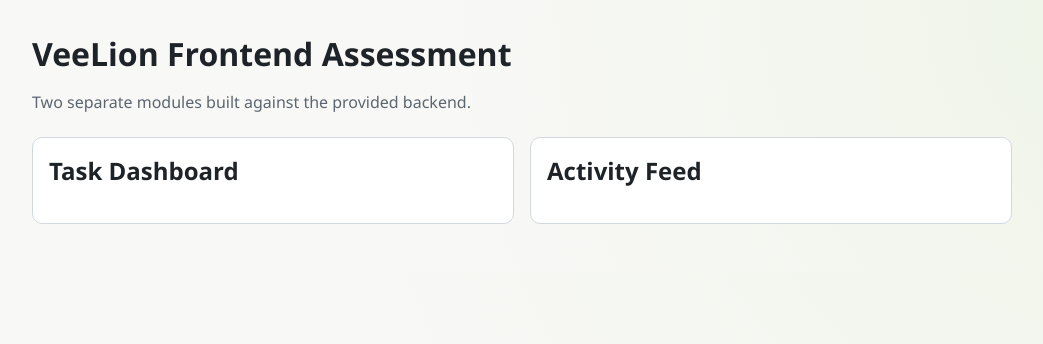
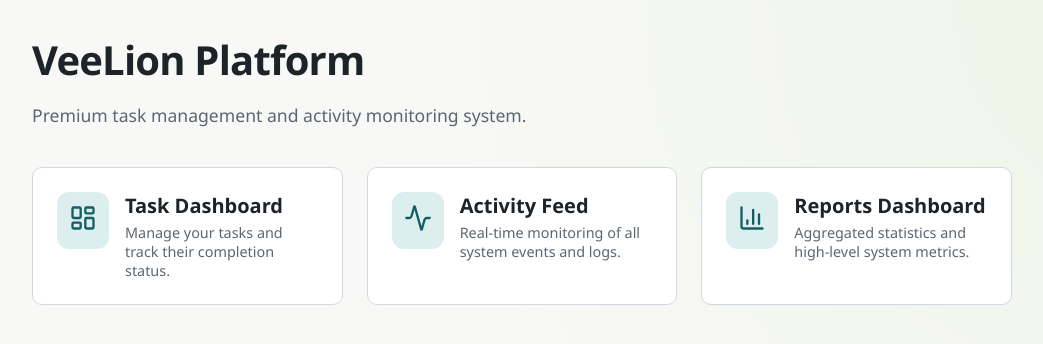
Before and after one commit to moatazemadnaeem/Frontend-Assessment, a Next.js app in the folder frontend/: page / in a window 1280 px wide. Shown: the top 344 px of the page, without its empty margins (118-1161 px from the left). Built offline with nearby package versions, Linux system fonts and the light colour scheme.

Commit message:
feat(reports): build system metrics dashboard UI

```diff
--- a/frontend/app/page.tsx
+++ b/frontend/app/page.tsx
@@ -1,24 +1,62 @@
 import Link from "next/link";
+import { LayoutDashboard, Activity, BarChart3 } from "lucide-react";
 
 export default function HomePage() {
   return (
     <main>
-      <header className="stack" style={{ marginBottom: "1.5rem" }}>
-        <h1 style={{ margin: 0 }}>VeeLion Frontend Assessment</h1>
-        <p style={{ margin: 0, color: "var(--muted)" }}>
-          Two separate modules built against the provided backend.
+      <header className="stack" style={{ marginBottom: "2.5rem" }}>
+        <h1 style={{ margin: 0, fontSize: "2.5rem", letterSpacing: "-0.02em" }}>
+          VeeLion Platform
+        </h1>
+        <p style={{ margin: 0, color: "var(--muted)", fontSize: "1.1rem" }}>
+          Premium task management and activity monitoring system.
         </p>
       </header>
 
-      <section className="stack" style={{ gridTemplateColumns: "repeat(auto-fit, minmax(260px, 1fr))" }}>
-        <Link href="/tasks" className="card" style={{ padding: "1rem", display: "block" }}>
-          <h2 style={{ marginTop: 0 }}>Task Dashboard</h2>
-
+      <section
+        className="stack"
+        style={{ gridTemplateColumns: "repeat(auto-fit, minmax(300px, 1fr))", gap: "1.5rem" }}
+      >
+        <Link
+          href="/tasks"
+          className="card"
+          style={{ padding: "1.5rem", display: "flex", alignItems: "flex-start", gap: "1rem" }}
+        >
+          <div style={{ padding: "0.75rem", background: "var(--primary-soft)", borderRadius: "12px", color: "var(--primary)" }}>
+            <LayoutDashboard size={28} />
+          </div>
+          <div>
+            <h2 style={{ margin: "0 0 0.25rem 0", fontSize: "1.25rem" }}>Task Dashboard</h2>
+            <p style={{ margin: 0, color: "var(--muted)", fontSize: "0.9rem" }}>Manage your tasks and track their completion status.</p>
+          </div>
         </Link>
 
-        <Link href="/activity" className="card" style={{ padding: "1rem", display: "block" }}>
-          <h2 style={{ marginTop: 0 }}>Activity Feed</h2>
+        <Link
+          href="/activity"
+          className="card"
+          style={{ padding: "1.5rem", display: "flex", alignItems: "flex-start", gap: "1rem" }}
+        >
+          <div style={{ padding: "0.75rem", background: "var(--primary-soft)", borderRadius: "12px", color: "var(--primary)" }}>
+            <Activity size={28} />
+          </div>
+          <div>
+            <h2 style={{ margin: "0 0 0.25rem 0", fontSize: "1.25rem" }}>Activity Feed</h2>
+            <p style={{ margin: 0, color: "var(--muted)", fontSize: "0.9rem" }}>Real-time monitoring of all system events and logs.</p>
+          </div>
+        </Link>
 
+        <Link
+          href="/reports"
+          className="card"
+          style={{ padding: "1.5rem", display: "flex", alignItems: "flex-start", gap: "1rem" }}
+        >
+          <div style={{ padding: "0.75rem", background: "var(--primary-soft)", borderRadius: "12px", color: "var(--primary)" }}>
+            <BarChart3 size={28} />
+          </div>
+          <div>
+            <h2 style={{ margin: "0 0 0.25rem 0", fontSize: "1.25rem" }}>Reports Dashboard</h2>
+            <p style={{ margin: 0, color: "var(--muted)", fontSize: "0.9rem" }}>Aggregated statistics and high-level system metrics.</p>
+          </div>
         </Link>
       </section>
     </main>
```
Also changed, not shown: frontend/app/reports/page.tsx (added, +130 -0 lines).
